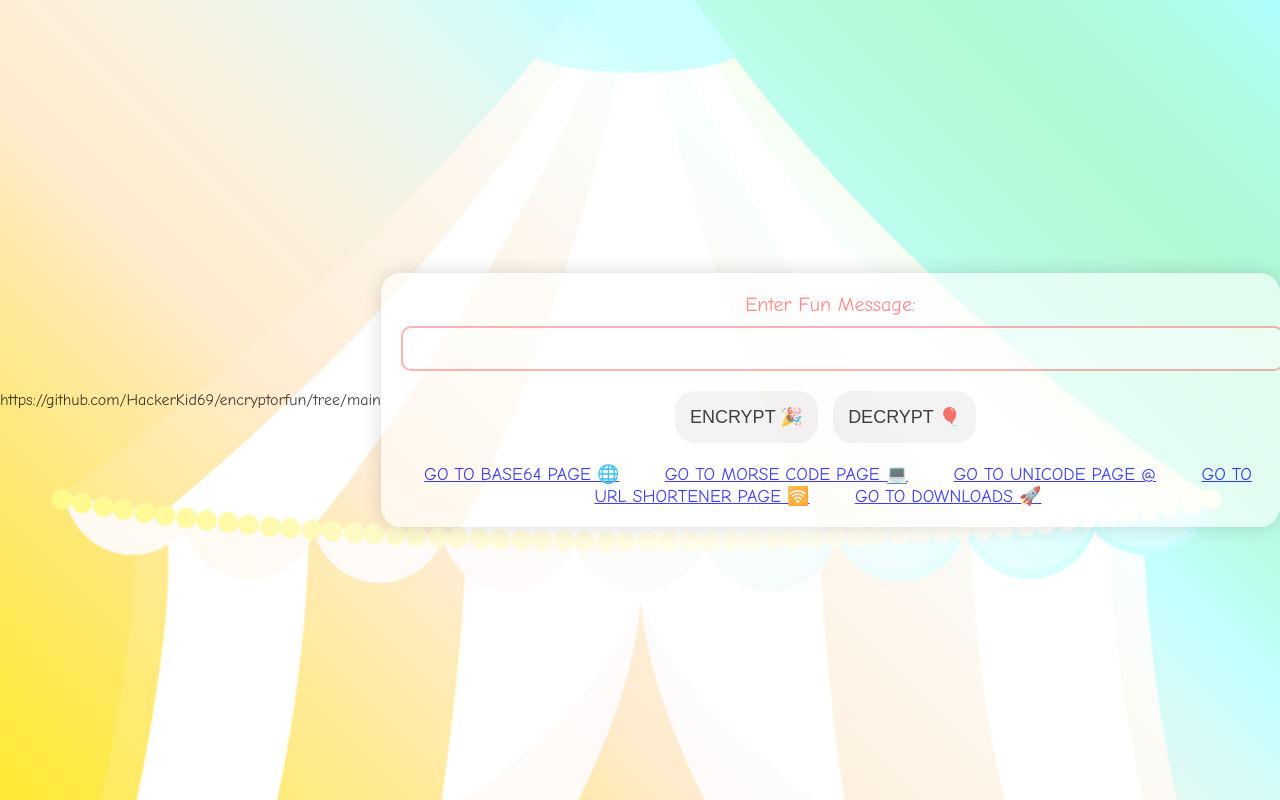
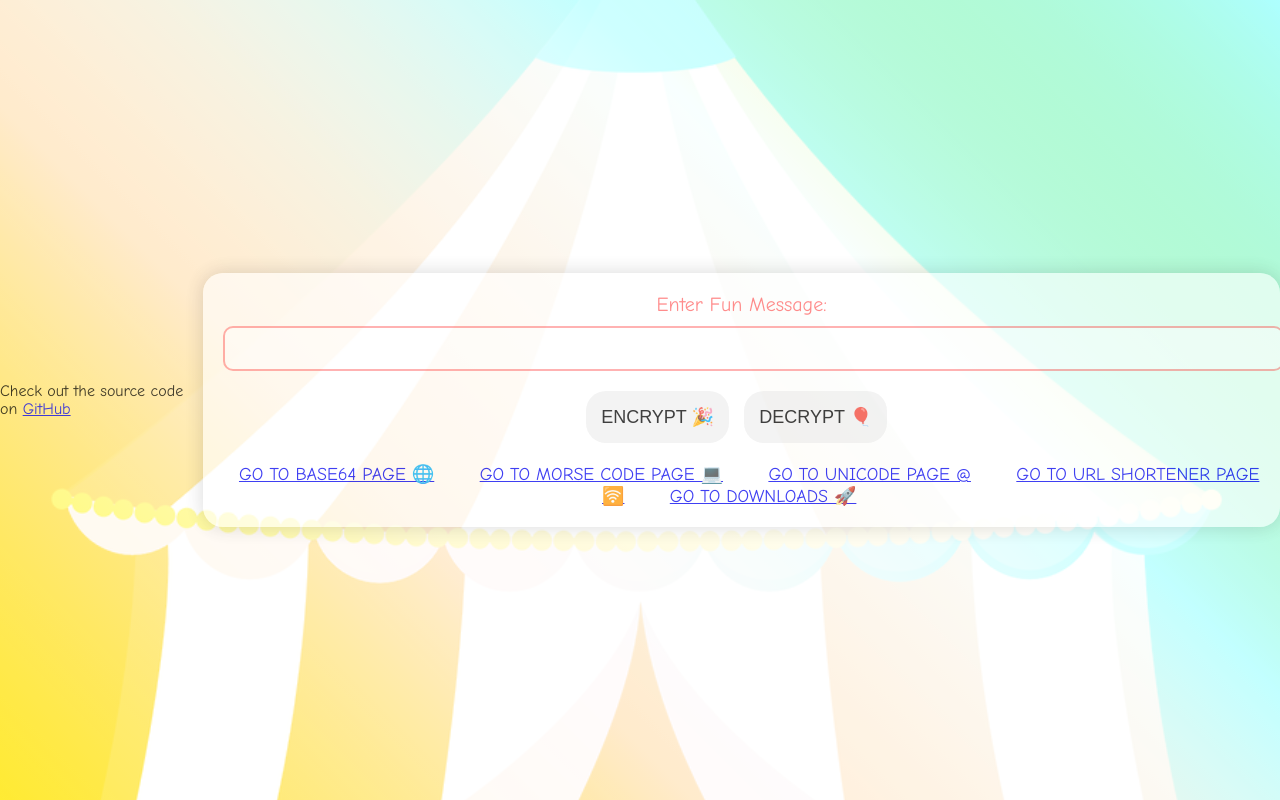
Before and after one commit to HackerKid69/encryptorfun, a plain HTML site: page index.html in a window 1280 px wide. Drawn offline with Linux system fonts and the light colour scheme.

Commit message:
Update index.html

```diff
--- a/index.html
+++ b/index.html
@@ -7,7 +7,10 @@
     <title>Funhouse Encryptor/Decryptor</title>
 </head>
 <body>
-<p>https://github.com/HackerKid69/encryptorfun/tree/main</p>
+    <footer>
+        <p>Check out the source code on <a href="https://github.com/HackerKid69/encryptorfun" target="_blank">GitHub</a></p>
+    </footer>
+
 
     <div class="container">
         <label for="message">Enter Fun Message:</label>
```
